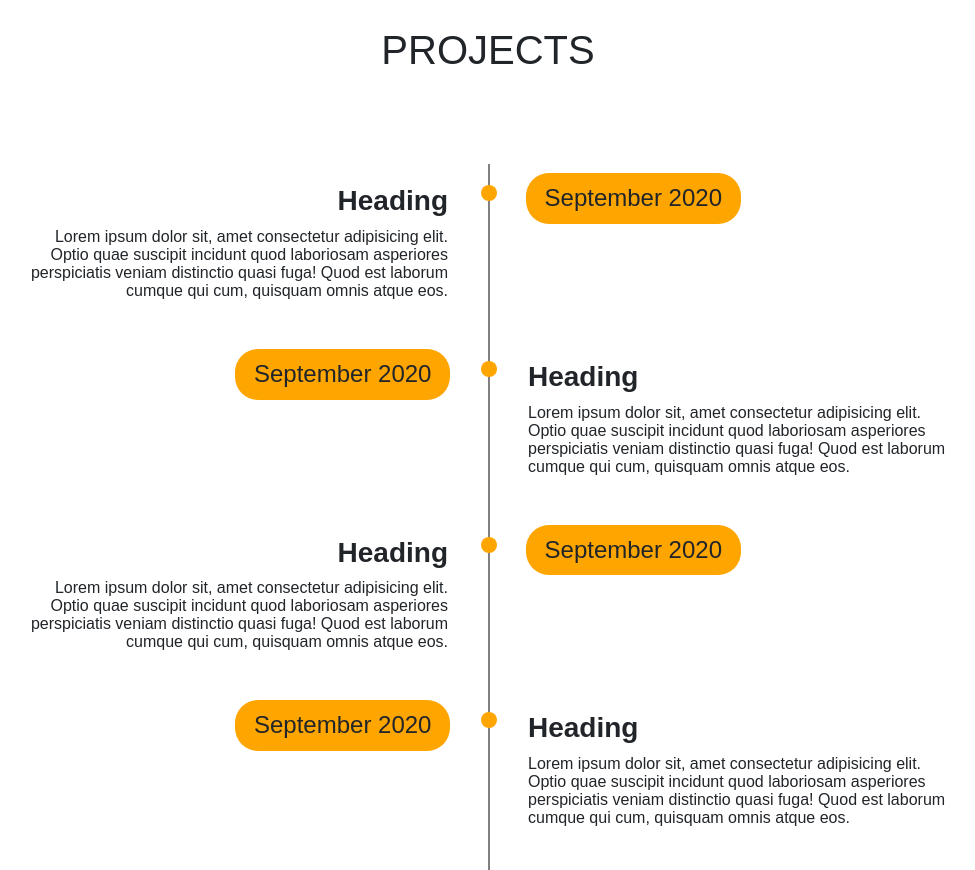
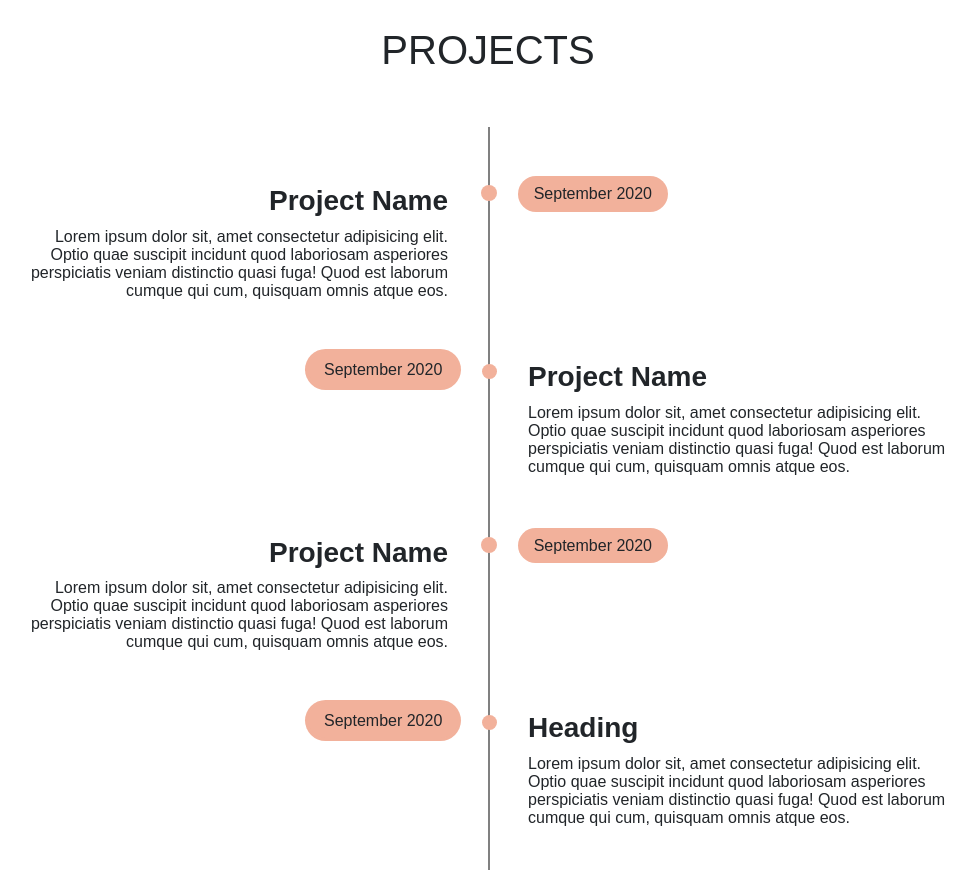
Before and after one commit to filipbrej/sanjana-portfolio, a plain HTML site: page dist/industry.html in a window 1280 px wide. Shown: the part 900-1770 px from the top of the page, without its empty margins (152-1127 px from the left). Drawn offline with nearby package versions, Linux system fonts and the light colour scheme.

Commit message:
finished industry page layout

```diff
--- a/dist/industry.html
+++ b/dist/industry.html
@@ -144,13 +144,13 @@
                 </div>
             </div>
 
-            <section class="experience">
+            <section class="projects">
                 <h1 class="text-uppercase text-center">Projects</h1>
                 <div class="container timeline">
                     <ul>
                         <li>
                             <div class="content">
-                                <h3>Heading</h3>
+                                <h3>Project Name</h3>
                                 <p>
                                     Lorem ipsum dolor sit, amet consectetur
                                     adipisicing elit. Optio quae suscipit
@@ -166,7 +166,7 @@
                         </li>
                         <li>
                             <div class="content">
-                                <h3>Heading</h3>
+                                <h3>Project Name</h3>
                                 <p>
                                     Lorem ipsum dolor sit, amet consectetur
                                     adipisicing elit. Optio quae suscipit
@@ -182,7 +182,7 @@
                         </li>
                         <li>
                             <div class="content">
-                                <h3>Heading</h3>
+                                <h3>Project Name</h3>
                                 <p>
                                     Lorem ipsum dolor sit, amet consectetur
                                     adipisicing elit. Optio quae suscipit
--- a/scss/main.scss
+++ b/scss/main.scss
@@ -249,109 +249,121 @@ nav {
     color: $light-orange;
 }
 
+.projects {
+    width: 100%;
+}
+
 .timeline {
     position: relative;
     margin: 50px auto;
     width: 1000px;
     padding: 40px 0;
     box-sizing: border-box;
-}
-.timeline::before {
+
+    &::before {
         content: '';
         position: absolute;
         left: 50%;
         width: 2px;
-    height: 100%;
+        height: 95%;
         background: gray;
+        top: 3px;
     }
 
-.timeline ul {
+    ul {
         margin: 0;
         padding: 0;
-}
 
-.timeline ul li {
+        li {
             list-style: none;
             line-height: normal;
             position: relative;
             width: 50%;
             padding: 20px 40px;
             box-sizing: border-box;
-}
 
-.timeline ul li:nth-child(odd) {
+            // items on the left
+            &:nth-child(odd) {
                 float: left;
                 text-align: right;
                 clear: both;
-}
 
-.timeline ul li:nth-child(even) {
-    float: right;
-    text-align: left;
-    clear: both;
-}
-
-.content {
-    padding-bottom: 20px;
-}
-.timeline ul li:nth-child(odd)::before {
+                // dot for item on the left
+                &::before {
                     content: '';
                     position: absolute;
                     top: 24px;
                     right: -6px;
                     width: 10px;
                     height: 10px;
-    background: orange;
+                    background: $light-orange;
                     border-radius: 50%;
-    box-shadow: 0 0 0 3px orange;
+                    box-shadow: 0 0 0 3px $light-orange;
                 }
-.timeline ul li:nth-child(even)::before {
+
+                .time {
+                    position: absolute;
+                    top: 12px;
+                    right: -180px;
+                    margin: 0;
+                    padding: 8px 16px;
+                    background: $light-orange;
+                    border-radius: 20px;
+                }
+            }
+
+            // items on the right
+            &:nth-child(even) {
+                float: right;
+                text-align: left;
+                clear: both;
+
+                // dots for items on the right
+                &::before {
                     content: '';
                     position: absolute;
                     top: 24px;
-    left: -4px;
-    width: 10px;
-    height: 10px;
-    background: orange;
+                    left: -6px;
+                    width: 15px;
+                    height: 15px;
+                    background: $light-orange;
                     border-radius: 50%;
-    box-shadow: 0 0 0 3px orange;
                 }
 
-.timeline ul li h3 {
+                .time {
+                    position: absolute;
+                    top: 12px;
+                    left: -180px;
+                    margin: 0;
+                    padding: 8px 16px;
+                    background: $light-orange;
+                    border-radius: 20px;
+                    box-shadow: 0 0 0 3px $light-orange;
+                }
+            }
+
+            h3 {
                 margin: 0;
                 padding: 0;
                 font-weight: bold;
             }
 
-.timeline ul li p {
+            p {
                 margin: 10px 0 0;
                 padding: 0;
             }
 
-.timeline ul li .time h4 {
+            .time h4 {
+                font-size: 1rem;
                 margin: 0;
                 padding: 0;
             }
-.timeline ul li:nth-child(odd) .time {
-    position: absolute;
-    top: 12px;
-    right: -250px;
-    margin: 0;
-    padding: 8px 16px;
-    background: orange;
-    border-radius: 20px;
-    box-shadow: 0 0 0 3px orange;
+        }
+    }
 }
 
-.timeline ul li:nth-child(even) .time {
-    position: absolute;
-    top: 12px;
-    left: -250px;
-    margin: 0;
-    padding: 8px 16px;
-    background: orange;
-    border-radius: 20px;
-    box-shadow: 0 0 0 3px orange;
+.content {
+    padding-bottom: 20px;
 }
 
 @media (max-width: 1000px) {
@@ -364,36 +376,38 @@ nav {
     .timeline {
         width: 100%;
         padding-bottom: 0;
-    }
 
-    h1 {
-        text-align: center;
-        font-size: 40px;
-        padding: 0 20px;
-    }
-
-    .timeline::before {
+        &::before {
             left: 20px;
         }
 
-    .timeline ul li:nth-child(odd),
-    .timeline ul li:nth-child(even) {
+        ul li:nth-child(odd),
+        ul li:nth-child(even) {
             width: 100%;
             text-align: left;
             padding-left: 50px;
             padding-bottom: 50px;
-    }
 
-    .timeline ul li:nth-child(odd)::before,
-    .timeline ul li:nth-child(even)::before {
-        top: -18px;
-        left: 16px;
-    }
+            // &::before {
+            //     top: -18px;
+            //     left: 15px;
+            // }
 
-    .timeline ul li:nth-child(odd) .time,
-    .timeline ul li:nth-child(even) .time {
+            .time {
                 top: -30px;
                 left: 50px;
                 right: inherit;
             }
         }
+
+        ul li:nth-child(odd)::before {
+            top: -18px;
+            left: 16px;
+        }
+
+        ul li:nth-child(even)::before {
+            top: -18px;
+            left: 14px;
+        }
+    }
+}
```
Also changed, not shown: dist/css/main.css, 1 other file. Lines whose indentation alone changed are shown as unchanged.
